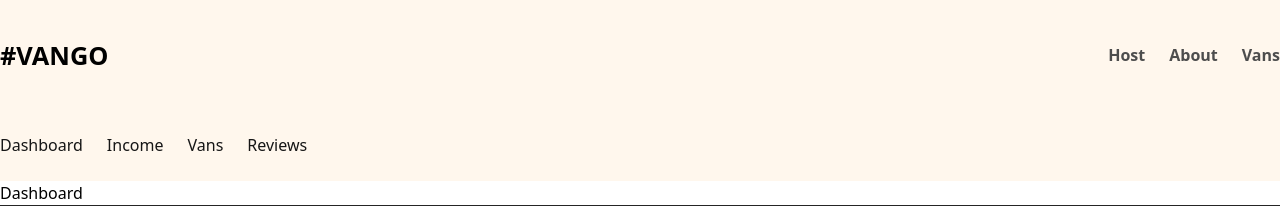
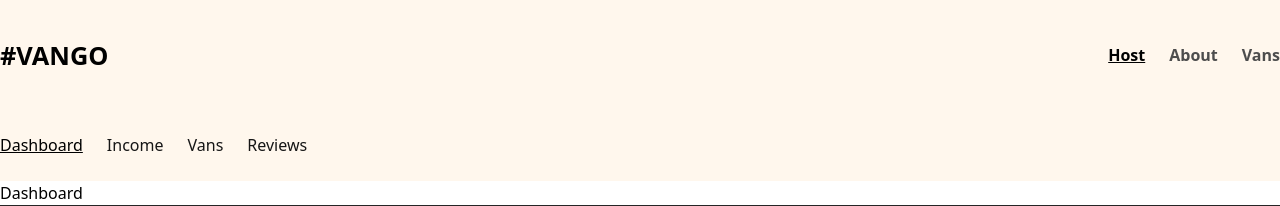
Before and after one commit to abdullmustyy/vango, a React (Vite) app in the folder client/: page /host in a window 1280 px wide. Shown: the top 206 px of the page. Built offline with nearby package versions, Linux system fonts and the light colour scheme; no server answers; what miragejs would draw is missing.

Commit message:
Feat: Add active state to nav links

```diff
--- a/client/src/App.jsx
+++ b/client/src/App.jsx
@@ -43,15 +43,15 @@ export default function App() {
     <BrowserRouter>
       <VansContext.Provider value={vansData}>
         <Routes>
-          <Route element={<Layout />}>
-            <Route path="/" element={<HomePage />} />
-            <Route path="/about" element={<AboutPage />} />
-            <Route path="/vans" element={<VansPage />} />
-            <Route path="/vans/:id" element={<VansDetailsPage />} />
-            <Route element={<HostLayout />}>
-              <Route path="/host" element={<Dashboard />} />
-              <Route path="/host/income" element={<Income />} />
-              <Route path="/host/reviews" element={<Reviews />} />
+          <Route path="/" element={<Layout />}>
+            <Route index element={<HomePage />} />
+            <Route path="about" element={<AboutPage />} />
+            <Route path="vans" element={<VansPage />} />
+            <Route path="vans/:id" element={<VansDetailsPage />} />
+            <Route path="host" element={<HostLayout />}>
+              <Route index element={<Dashboard />} />
+              <Route path="income" element={<Income />} />
+              <Route path="reviews" element={<Reviews />} />
             </Route>
           </Route>
         </Routes>
--- a/client/src/components/Host/HostNav.jsx
+++ b/client/src/components/Host/HostNav.jsx
@@ -1,27 +1,43 @@
-import { Link } from "react-router-dom";
+import { NavLink } from "react-router-dom";
 
 export default function HostNav() {
+  const activeStyle = {
+    color: "black",
+    textDecoration: "underline",
+  };
+
   return (
     <nav className="bg-[#FFF7ED] py-6 md:px-0 px-4">
       <div className="container mx-auto text-base text-[#161616] font-medium space-x-6">
-        <Link to="/host" className="hover:text-black hover:font-semibold hover:underline transition">
+        <NavLink
+          end
+          to="/host"
+          style={({ isActive }) => (isActive ? activeStyle : null)}
+          className="hover:text-black hover:font-semibold hover:underline transition"
+        >
           Dashboard
-        </Link>
-        <Link
+        </NavLink>
+        <NavLink
           to="/host/income"
+          style={({ isActive }) => (isActive ? activeStyle : null)}
           className="hover:text-black hover:font-semibold hover:underline transition"
         >
           Income
-        </Link>
-        <Link to="/host/vans" className="hover:text-black hover:font-semibold hover:underline transition">
+        </NavLink>
+        <NavLink
+          to="/host/vans"
+          style={({ isActive }) => (isActive ? activeStyle : null)}
+          className="hover:text-black hover:font-semibold hover:underline transition"
+        >
           Vans
-        </Link>
-        <Link
+        </NavLink>
+        <NavLink
           to="/host/reviews"
+          style={({ isActive }) => (isActive ? activeStyle : null)}
           className="hover:text-black hover:font-semibold hover:underline transition"
         >
           Reviews
-        </Link>
+        </NavLink>
       </div>
     </nav>
   );
--- a/client/src/components/NavBar.jsx
+++ b/client/src/components/NavBar.jsx
@@ -1,21 +1,44 @@
-import { Link } from "react-router-dom";
+import { NavLink } from "react-router-dom";
 
 export default function NavBar() {
+  const activeStyle = {
+    color: "black",
+    textDecoration: "underline",
+  };
+
   return (
     <nav className="bg-[#FFF7ED] py-[2.16394rem] md:px-0 px-4">
       <div className="container mx-auto flex justify-between">
         <div>
-          <Link
+          <NavLink
             to="/"
             className="text-black text-[1.58456rem] font-black leading-[2.51694rem]"
           >
             #VANGO
-          </Link>
+          </NavLink>
         </div>
         <div className="flex space-x-6 items-center text-base font-semibold text-[#4D4D4D]">
-          <Link to="/host">Host</Link>
-          <Link to="/about">About</Link>
-          <Link to="/vans">Vans</Link>
+          <NavLink
+            to="/host"
+            style={({ isActive }) => (isActive ? activeStyle : null)}
+            className="hover:underline"
+          >
+            Host
+          </NavLink>
+          <NavLink
+            to="/about"
+            style={({ isActive }) => (isActive ? activeStyle : null)}
+            className="hover:underline"
+          >
+            About
+          </NavLink>
+          <NavLink
+            to="/vans"
+            style={({ isActive }) => (isActive ? activeStyle : null)}
+            className="hover:underline"
+          >
+            Vans
+          </NavLink>
         </div>
       </div>
     </nav>
```
